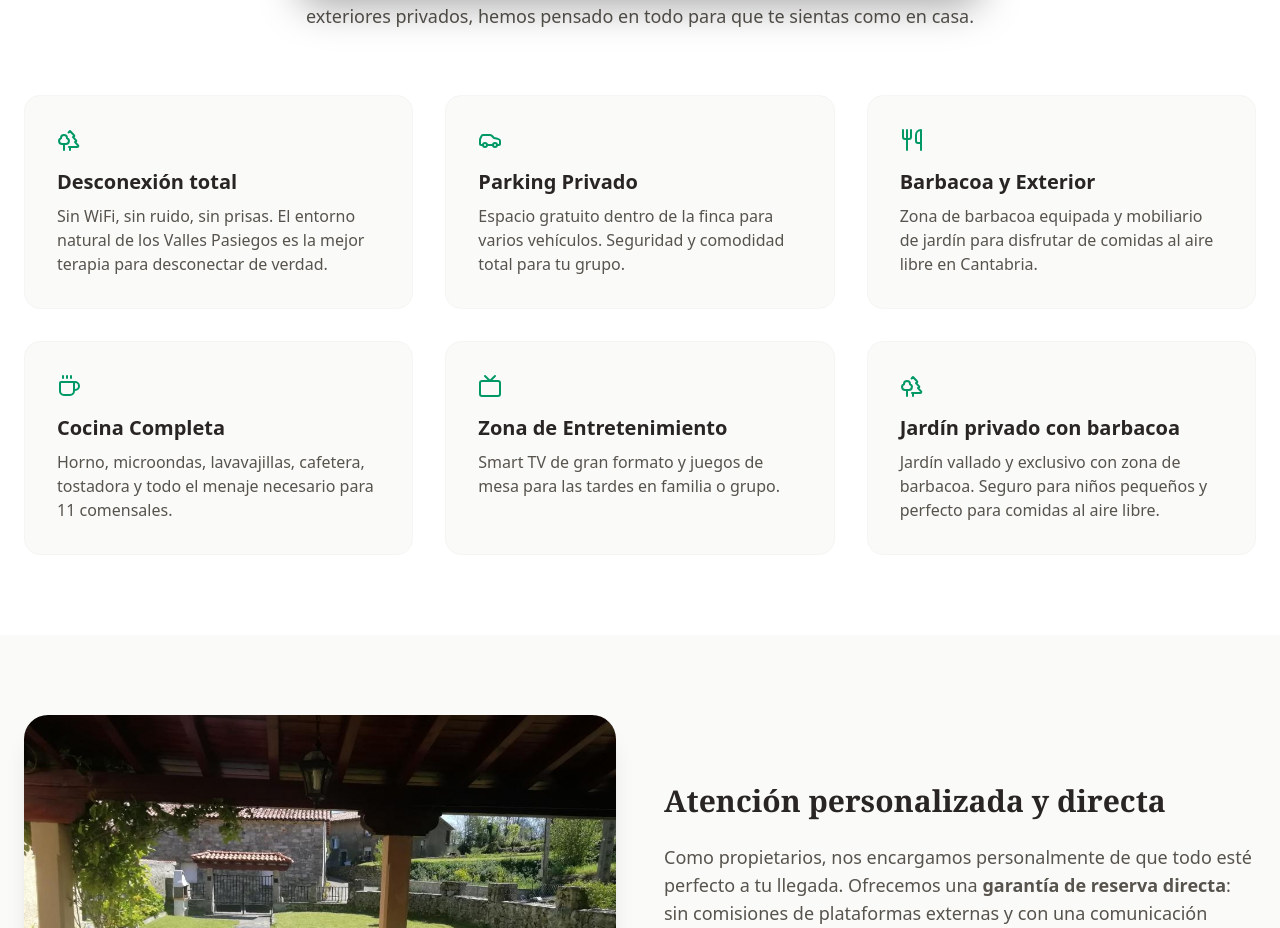
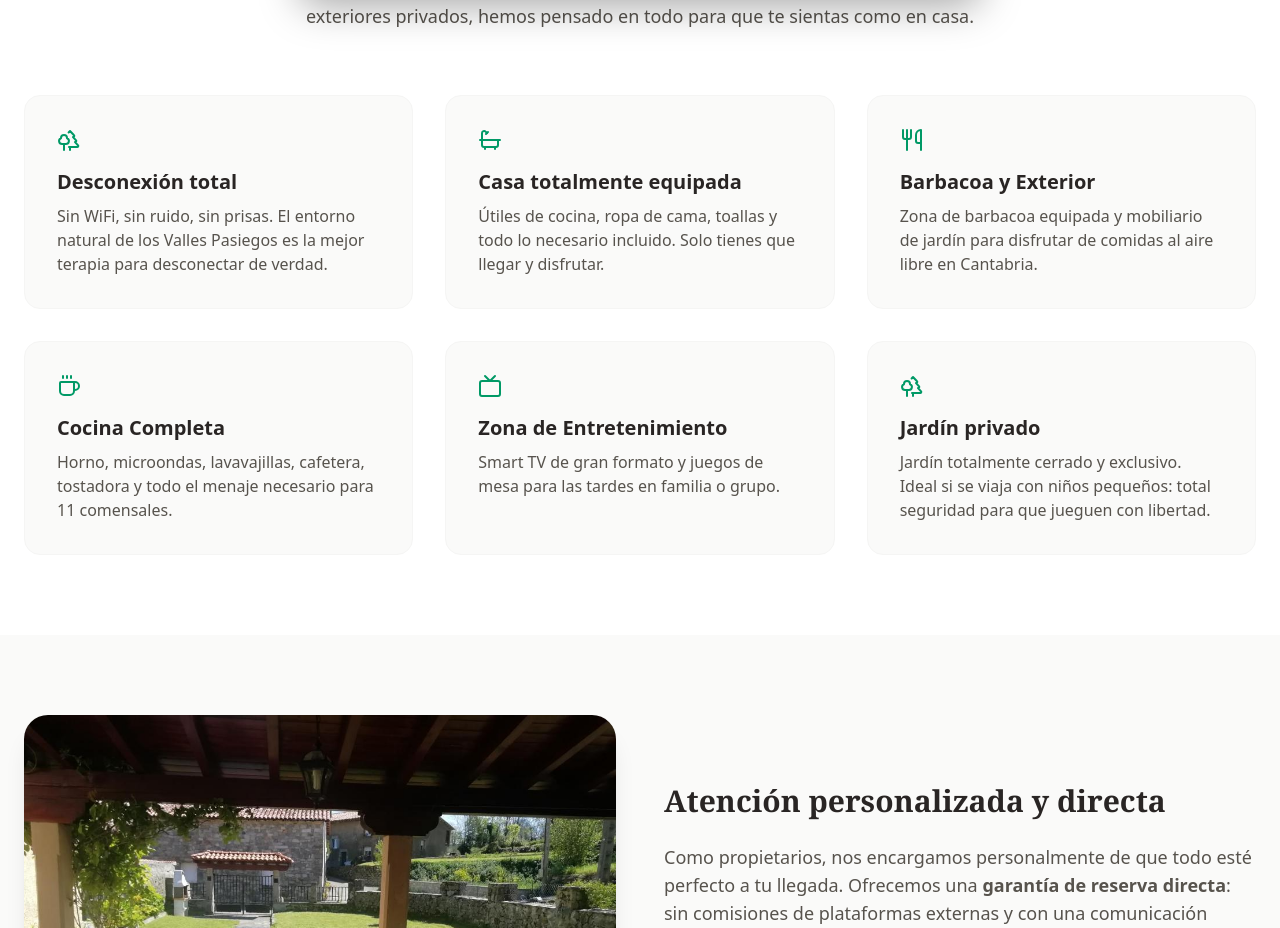
Before and after one commit to fercarboc/casarural, a React (Vite) app: page /servicios in a window 1280 px wide. Shown: the part 786-1714 px from the top of the page. Built offline with nearby package versions, Linux system fonts and the light colour scheme; no server answers.

Commit message:
servicios modificada

```diff
--- a/src/public/pages/ServiciosPage.tsx
+++ b/src/public/pages/ServiciosPage.tsx
@@ -1,9 +1,8 @@
 import React from 'react';
 import { HeroSection } from '../components/HeroSection';
 import { SectionContainer } from '../components/SectionContainer';
-import { FeatureGrid } from '../components/FeatureGrid';
 import { CTASection } from '../components/CTASection';
-import { Wifi, Car, Coffee, Utensils, Tv, Trees, ShieldCheck, Info, Calendar, Users, Flame, Bath } from 'lucide-react';
+import { Coffee, Utensils, Tv, Trees, ShieldCheck, Info, Calendar, Users, Bath } from 'lucide-react';
 import { MetaTags } from '../components/MetaTags';
 
 export const ServiciosPage: React.FC = () => {
@@ -37,9 +36,9 @@ export const ServiciosPage: React.FC = () => {
               description: "Sin WiFi, sin ruido, sin prisas. El entorno natural de los Valles Pasiegos es la mejor terapia para desconectar de verdad."
             },
             {
-              icon: <Car className="text-emerald-600" />,
-              title: "Parking Privado",
-              description: "Espacio gratuito dentro de la finca para varios vehículos. Seguridad y comodidad total para tu grupo."
+              icon: <Bath className="text-emerald-600" />,
+              title: "Casa totalmente equipada",
+              description: "Útiles de cocina, ropa de cama, toallas y todo lo necesario incluido. Solo tienes que llegar y disfrutar."
             },
             {
               icon: <Utensils className="text-emerald-600" />,
@@ -58,8 +57,8 @@ export const ServiciosPage: React.FC = () => {
             },
             {
               icon: <Trees className="text-emerald-600" />,
-              title: "Jardín privado con barbacoa",
-              description: "Jardín vallado y exclusivo con zona de barbacoa. Seguro para niños pequeños y perfecto para comidas al aire libre."
+              title: "Jardín privado",
+              description: "Jardín totalmente cerrado y exclusivo. Ideal si se viaja con niños pequeños: total seguridad para que jueguen con libertad."
             }
           ].map((service, index) => (
             <div key={index} className="p-8 bg-stone-50 rounded-2xl border border-stone-100 hover:shadow-md transition-shadow">
```
